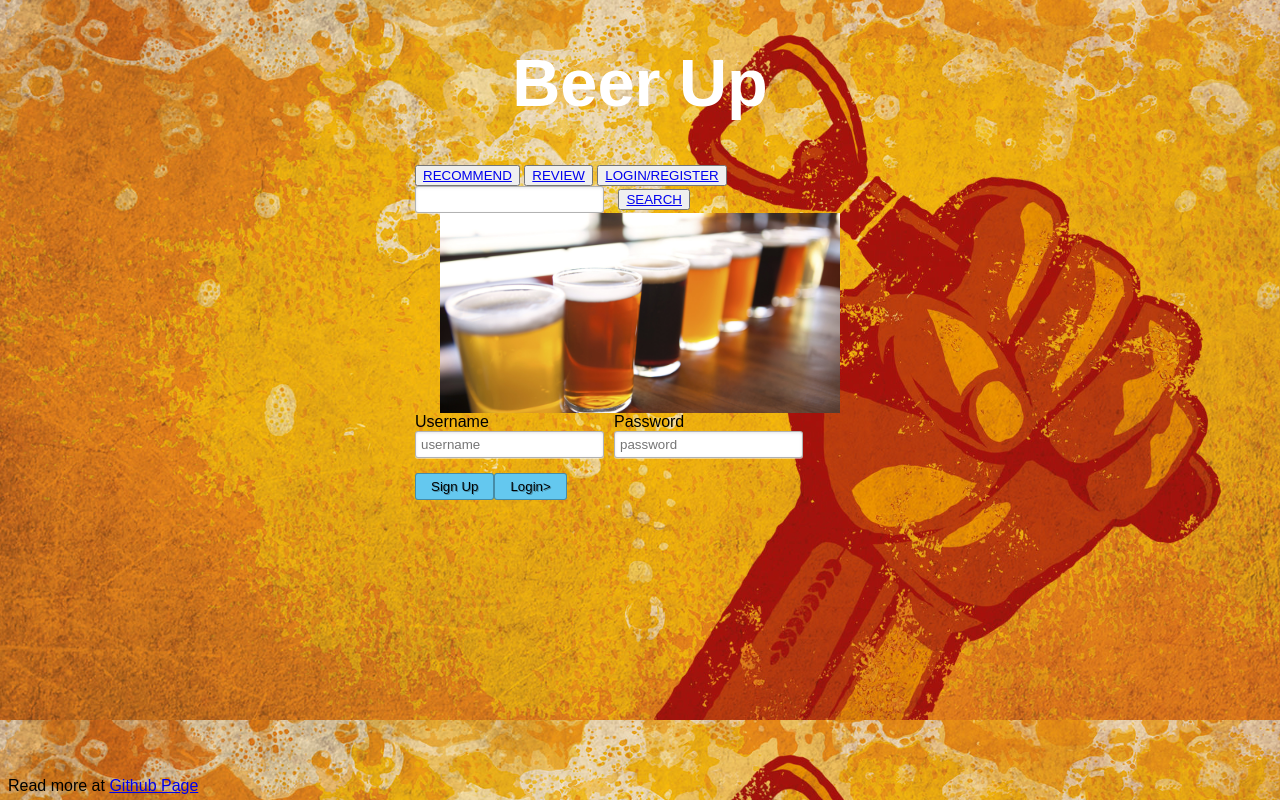
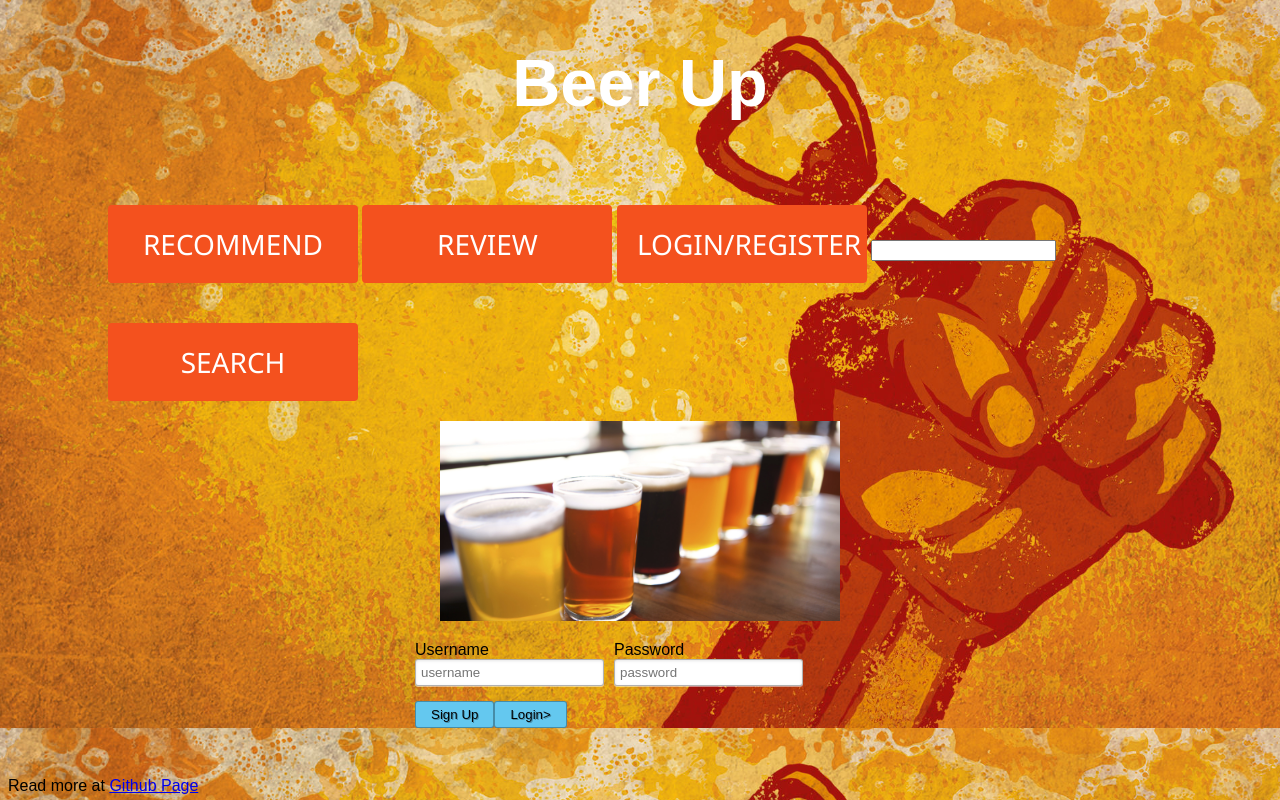
Before and after one commit to tandoni/csse280Project, a Node server app: template frontend/templates/login.html in a window 1280 px wide. Run offline with Node 20, Linux system fonts and the light colour scheme; the template is opened without the code that fills it, so the values that code supplies are empty; some libraries are stand-ins or nearby versions.

Commit message:
updated login page

```diff
--- a/frontend/css/login.css
+++ b/frontend/css/login.css
@@ -13,8 +13,8 @@ h1 {
     text-align: center;
 }
 
-nav {
-    text-align: center;
+.menu-buttons {
+    margin-left: 100px;
     margin-bottom: 20px;
 }
 
@@ -31,6 +31,7 @@ form {
 img {
     display: block;
     margin: auto;
+    margin-bottom: 20px;
     max-width: 400px;
     max-height: 300px;
 }
@@ -79,3 +80,41 @@ footer {
     margin-bottom: 5px;
     width: 100%;
 }
+
+
+/*from main.css*/
+
+.button {
+    border-radius: 4px;
+    background-color: #f4511e;
+    border: none;
+    color: #FFFFFF;
+    text-align: center;
+    font-size: 28px;
+    padding: 20px;
+    width: 250px;
+    transition: all 0.5s;
+    cursor: pointer;
+    margin-top: 40px;
+}
+
+.button span {
+    font-family: 'Segoe UI', Tahoma, Geneva, Verdana, sans-serif;
+    cursor: pointer;
+    position: relative;
+    transition: 0.5s;
+    color: white;
+}
+
+.nounderline {
+    text-decoration: none;
+}
+
+.button:hover span {
+    padding-right: 25px;
+}
+
+.button:hover span:after {
+    opacity: 1;
+    right: 0;
+}
--- a/frontend/templates/login.html
+++ b/frontend/templates/login.html
@@ -11,7 +11,6 @@
 <body>
     <h1>Beer Up</h1>
 
-    <section class="loginform">
     <div class="menu-buttons">
         <button class="button" style="display: inline-block">
                     <a class = "nounderline" href="index.html">
@@ -35,6 +34,8 @@
                     </a>
                 </button>
     </div>
+
+    <section class="loginform">
         <img src="../images/craft-beer.jpg" alt="beer" />
         <ul>
             <li><label for="username">Username</label>
```
Lines whose indentation alone changed are shown as unchanged.
